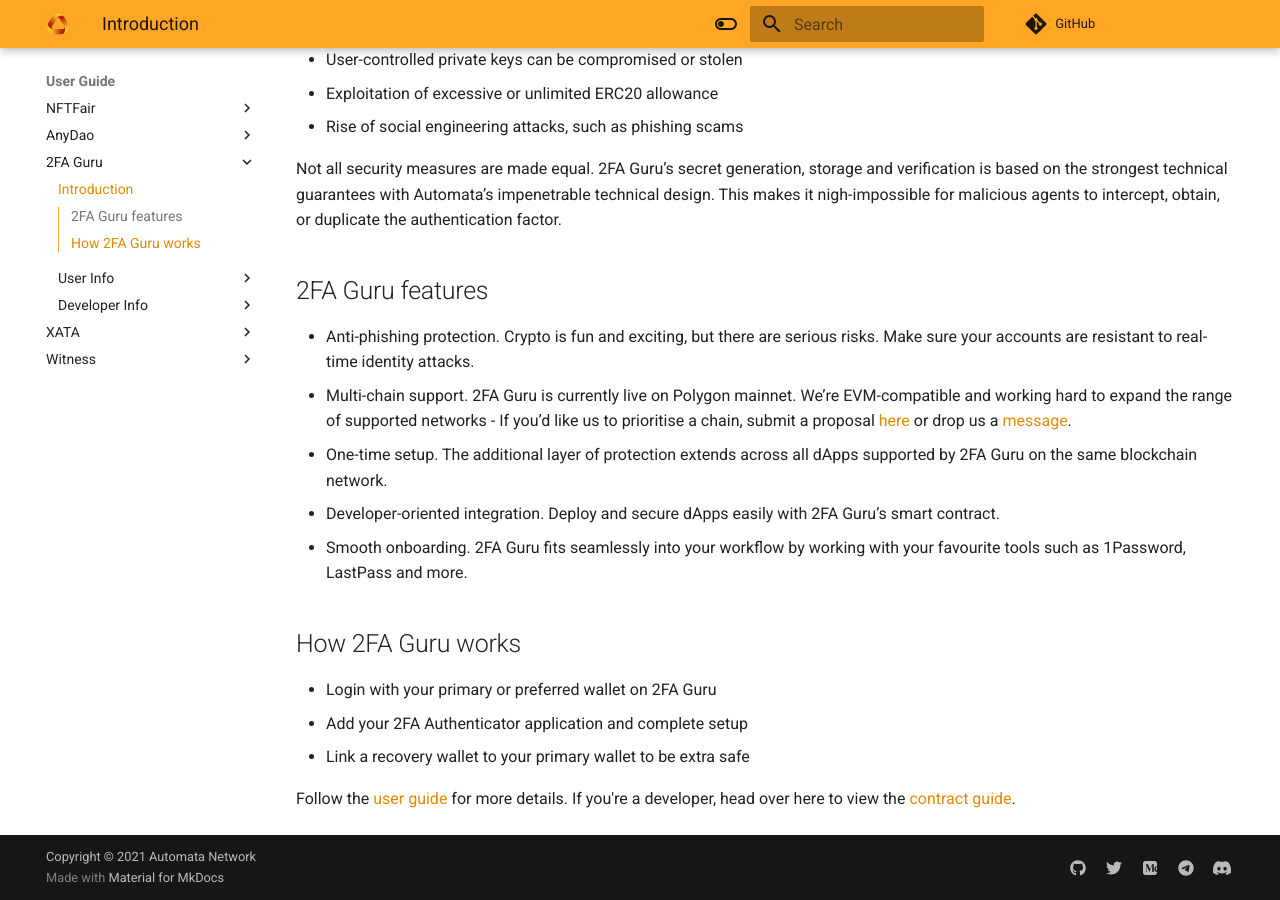
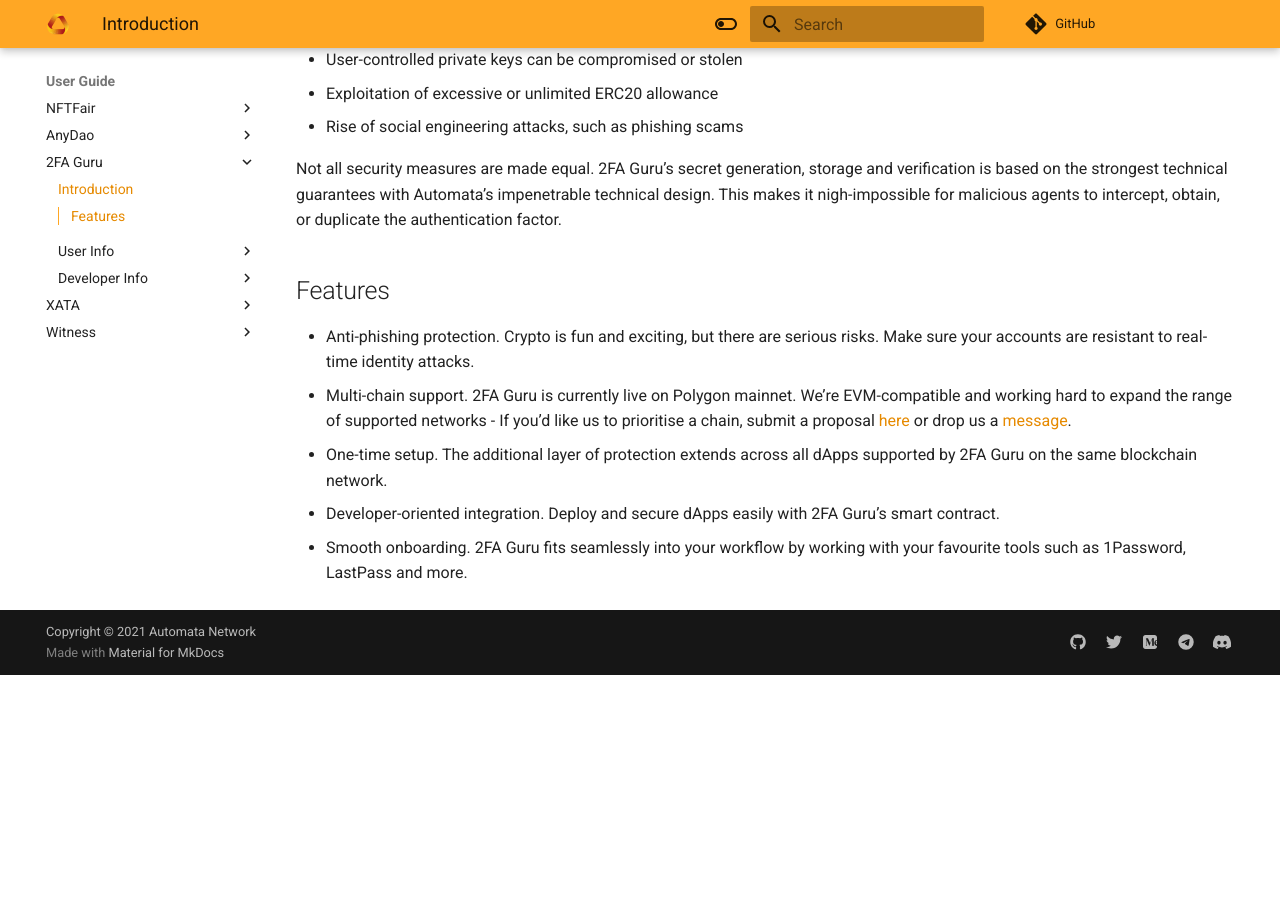
Before and after one commit to automata-network/docs, an MkDocs documentation site: the page built from docs/2fa/introduction.md, in a window 1280 px wide and 900 px high, scrolled down 840 px. Built offline with MkDocs 1.6.1 and Material for MkDocs 9.7.7, drawn with Linux system fonts in a browser that asks for light colours; nearby versions of some CDN libraries; comment, search, counter and statistics services are not loaded; after the commit the page ends 1515 px from its top, so only the background shows below that.

Commit message:
Update introduction.md

```diff
--- a/docs/2fa/introduction.md
+++ b/docs/2fa/introduction.md
@@ -12,17 +12,9 @@
 
 Not all security measures are made equal. 2FA Guru’s secret generation, storage and verification is based on the strongest technical guarantees with Automata’s impenetrable technical design. This makes it nigh-impossible for malicious agents to intercept, obtain, or duplicate the authentication factor.
 
-## 2FA Guru features
+## Features
 - Anti-phishing protection. Crypto is fun and exciting, but there are serious risks. Make sure your accounts are resistant to real-time identity attacks.
 - Multi-chain support. 2FA Guru is currently live on Polygon mainnet. We’re EVM-compatible and working hard to expand the range of supported networks - If you’d like us to prioritise a chain, submit a proposal [here](https://forms.gle/xnwQZepySGiEyyNy9) or drop us a [message](mailto:2fa.guru@ata.network).
 - One-time setup. The additional layer of protection extends across all dApps supported by 2FA Guru on the same blockchain network.
 - Developer-oriented integration. Deploy and secure dApps easily with 2FA Guru’s smart contract.
 - Smooth onboarding. 2FA Guru fits seamlessly into your workflow by working with your favourite tools such as 1Password, LastPass and more.
-
-## How 2FA Guru works
-
-- Login with your primary or preferred wallet on 2FA Guru
-- Add your 2FA Authenticator application and complete setup
-- Link a recovery wallet to your primary wallet to be extra safe
-
-Follow the [user guide](./users/guide.md) for more details. If you're a developer, head over here to view the [contract guide](./contracts/summary.md).
```
